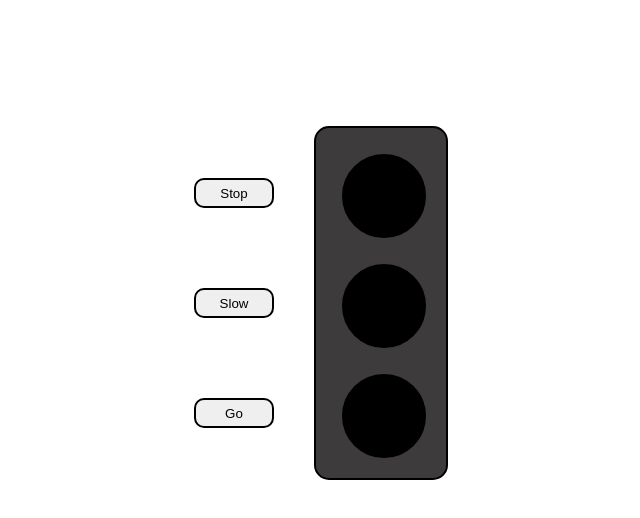
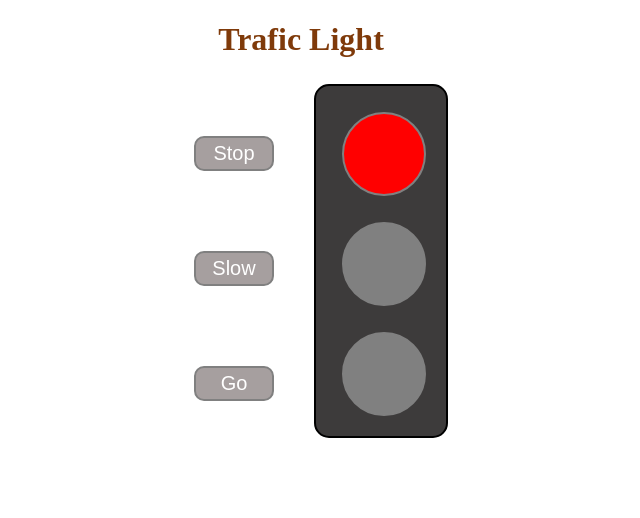
Before and after one commit to pratiksha950/Assignment-10, a plain HTML site: page index.html in a window 1280 px wide. Both pictures are taken after a click on the button "Stop". Shown: the whole page, without its empty margins (339-979 px from the left). Drawn offline with Linux system fonts and the light colour scheme.

Commit message:
required changes added

```diff
--- a/assignment-10.js
+++ b/assignment-10.js
@@ -0,0 +1,21 @@
+let stopBtn=document.getElementById("stop");
+let slowBtn=document.getElementById("slow");
+let goBtn=document.getElementById("go");
+
+function stop(){
+  document.getElementById("red").style.backgroundColor = "red";
+  document.getElementById("yellow").style.backgroundColor = "gray";
+  document.getElementById("green").style.backgroundColor = "gray";
+}
+function slow(){
+      document.getElementById("red").style.backgroundColor = "gray";
+  document.getElementById("yellow").style.backgroundColor = "yellow";
+  document.getElementById("green").style.backgroundColor = "gray";
+
+}
+function go(){
+    document.getElementById("red").style.backgroundColor = "gray";
+  document.getElementById("yellow").style.backgroundColor = "gray";
+  document.getElementById("green").style.backgroundColor = "green";
+
+}
--- a/index.html
+++ b/index.html
@@ -7,21 +7,22 @@
     <link rel="stylesheet" href="./style.css">
 </head>
 <body>
+      <h1>Trafic Light </h1>
     <div class="container">
+
     <div class="coloumn1">
         <div class="button-container">
-        <button class="btn">Stop</button>
-        <button class="btn">Slow</button>
-        <button class="btn">Go</button>
+        <button class="btn" onclick="stop()" id="stop">Stop</button>
+        <button class="btn" onclick="slow()" id="slow">Slow</button>
+        <button class="btn" onclick="go()" id="go">Go</button>
         </div>
     </div>
-
         <div class="box">
-            <div class="circle1">1</div>
-            <div class="circle1">2</div>
-            <div class="circle1">3</div>
+            <div class="circle1" id="red"></div>
+            <div class="circle1" id="yellow"></div>
+            <div class="circle1" id="green"></div>
         </div>
-
     </div>
+    <script src="./assignment-10.js"></script>
 </body>
 </html>
--- a/style.css
+++ b/style.css
@@ -2,8 +2,7 @@
     display: flex;
     align-items: center;
     justify-content: center;
-    margin-top: 10%;
-
+    margin-top:2%;
 }
 .button-container{
     display: flex;
@@ -18,12 +17,12 @@
     width: 130px;
     border: none;
     margin-right: 30px;
-
 }
-/* .coloumn2{
-    display: flex;
-    flex-direction: coloumn;
-} */
+h1{
+    color: rgb(127, 58, 10);
+    text-align: center;
+    margin-bottom: 0%;
+}
 .box{
     height: 350px;
     width: 130px;
@@ -34,7 +33,7 @@
 .circle1{
     height: 80px;
     width: 80px;
-    border: 2px solid black;
+    border: 2px solid gray;
     border-radius:50%;
     align-items: center;
     flex-wrap: wrap;
@@ -45,9 +44,13 @@
     background-color: black;
 }
 .btn{
-    height: 30px;
+    height: 35px;
     width: 80px;
-    border: 2px solid black;
+    border: 2px solid gray;
     border-radius: 10px;
     margin-top: 10px;
+    background-color: rgb(166, 159, 159);
+    color: white;
+    font-weight: 100px;
+    font-size: 20px;
 }
```
